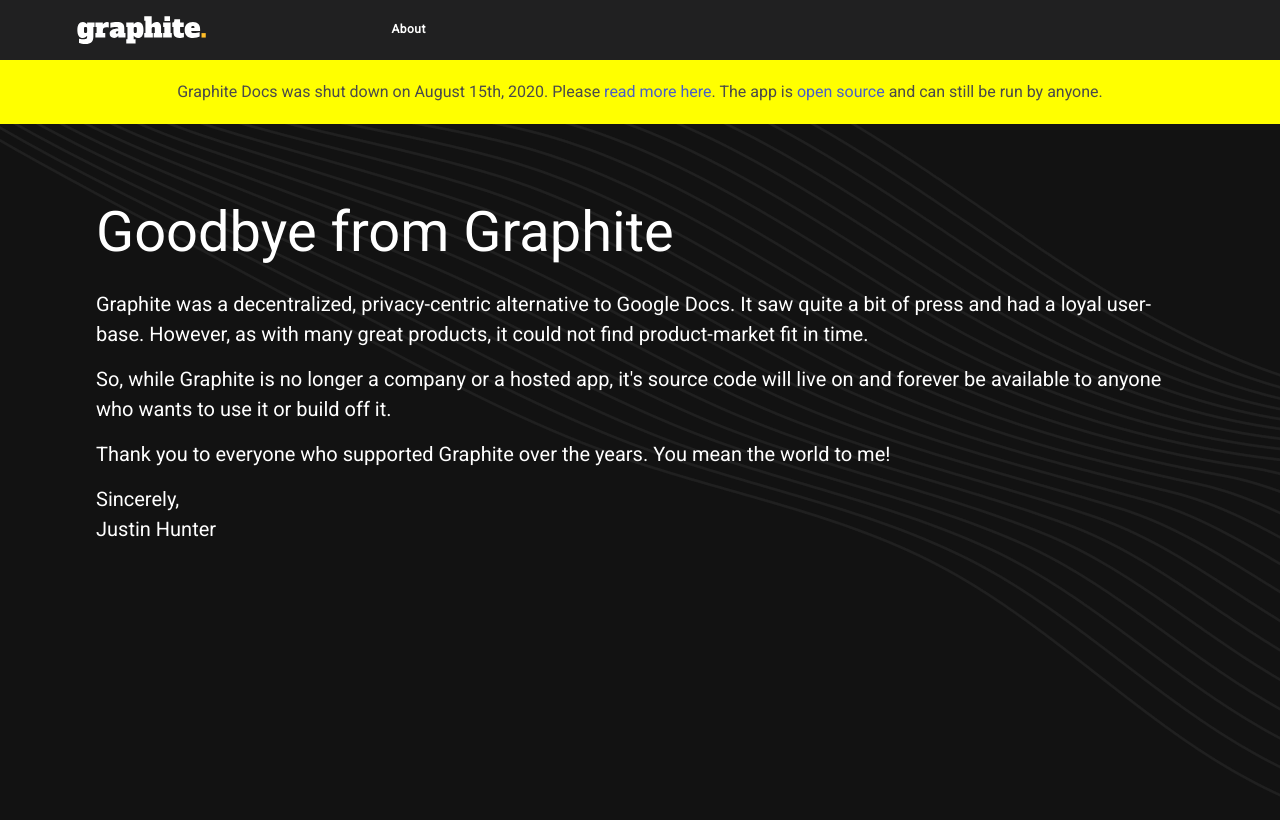
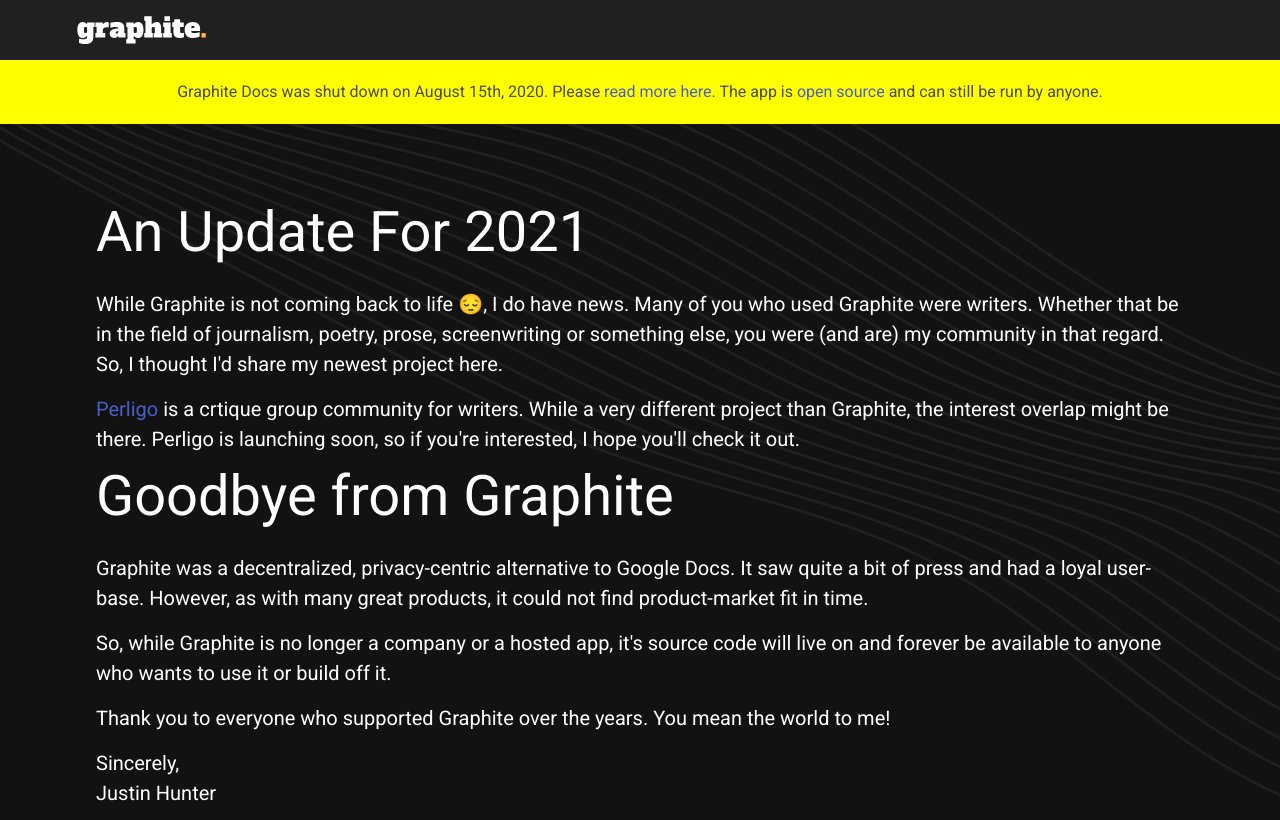
Before and after one commit to Graphite-Docs/graphite-marketing, a React (Create React App) app: page / in a window 1280 px wide. Built offline with nearby package versions, Linux system fonts and the light colour scheme.

Commit message:
updated message

```diff
--- a/src/App.js
+++ b/src/App.js
@@ -1,8 +1,8 @@
 import React from 'react';
 import { BrowserRouter, Route } from 'react-router-dom';
 import Home from './containers/Home';
-import About from './containers/About';
-import Labs from './containers/Labs';
+// import About from './containers/About';
+// import Labs from './containers/Labs';
 import './index.css';
 import './App.css';
 import 'bulma/css/bulma.min.css';
@@ -16,8 +16,8 @@ class App extends React.Component {
         <BrowserRouter>
           <div>
             <Route exact path='/' component={Home} />
-            <Route exact path='/about' component={About} />
-            <Route exact path='/labs' component={Labs} />
+            {/* <Route exact path='/about' component={About} />
+            <Route exact path='/labs' component={Labs} /> */}
           </div>
         </BrowserRouter>
       </div>
--- a/src/components/Hero.js
+++ b/src/components/Hero.js
@@ -126,6 +126,11 @@ export default class Hero extends Component {
                                     </div>
                                 </div> */}
                                 <div style={{ color: "#fff"}}>
+                                    <h1>An Update For 2021</h1>
+                                    <p style={{marginTop: 15, fontSize: 20}}>While Graphite is not coming back to life 😔, I do have news. Many of you who used Graphite were writers. Whether that be in the field of journalism, poetry, prose, screenwriting or something else, you were (and are) my community in that regard. So, I thought I'd share my newest project here.</p>
+                                    <p style={{marginTop: 15, fontSize: 20}}><a href="https://perligo.io">Perligo</a> is a crtique group community for writers. While a very different project than Graphite, the interest overlap might be there. Perligo is launching soon, so if you're interested, I hope you'll check it out.</p>
+                                </div>
+                                <div style={{ color: "#fff"}}>
                                     <h1>Goodbye from Graphite</h1>
                                     <p style={{marginTop: 15, fontSize: 20}}>Graphite was a decentralized, privacy-centric alternative to Google Docs. It saw
                                         quite a bit of press and had a loyal user-base. However, as with many great products,
--- a/src/components/Nav.js
+++ b/src/components/Nav.js
@@ -48,9 +48,9 @@ function Nav() {
                 <a href="/#enterprise" className="navbar-item">
                 Enterprise
                 </a> */}
-                <Link to={'/about'} className="navbar-item">
+                {/* <Link to={'/about'} className="navbar-item">
                 About
-                </Link>
+                </Link> */}
             </div>
 
             <div className="navbar-end">
```
